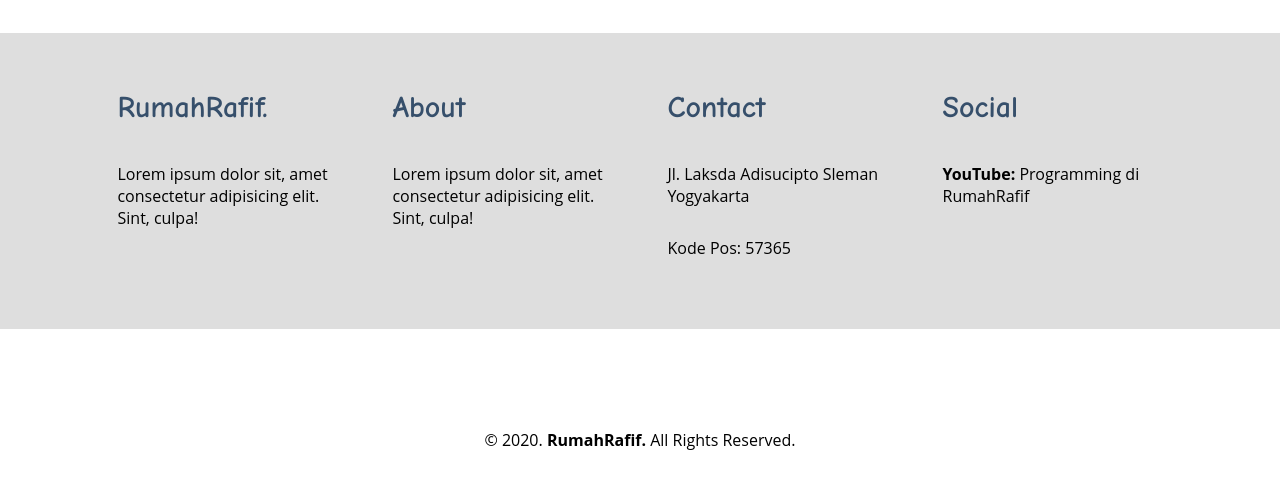
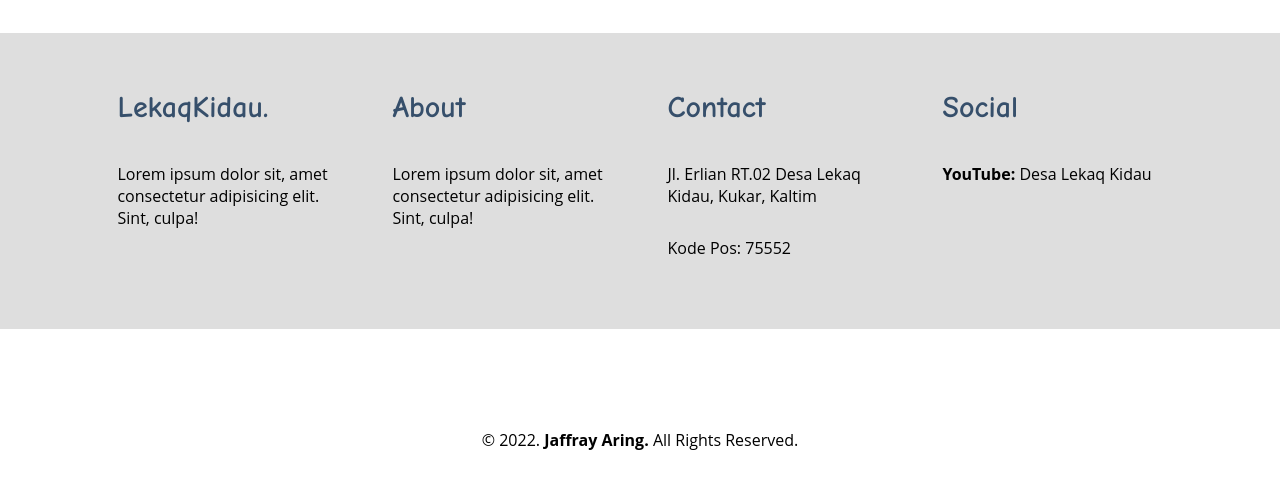
Before and after one commit to UmanTungUbi/lekaqkidau, a plain HTML site: page index.html in a window 1280 px wide. Shown: the part 1894-2383 px from the top of the page. Drawn offline with Linux system fonts and the light colour scheme.

Commit message:
Update index.html

```diff
--- a/index.html
+++ b/index.html
@@ -116,7 +116,7 @@
         <div class="wrapper">
             <div class="footer">
                 <div class="footer-section">
-                    <h3>RumahRafif.</h3>
+                    <h3>LekaqKidau.</h3>
                     <p>Lorem ipsum dolor sit, amet consectetur adipisicing elit. Sint, culpa!</p>
                 </div>
                 <div class="footer-section">
@@ -125,12 +125,12 @@
                 </div>
                 <div class="footer-section">
                     <h3>Contact</h3>
-                    <p>Jl. Laksda Adisucipto Sleman Yogyakarta</p>
-                    <p>Kode Pos: 57365</p>
+                    <p>Jl. Erlian RT.02 Desa Lekaq Kidau, Kukar, Kaltim</p>
+                    <p>Kode Pos: 75552</p>
                 </div>
                 <div class="footer-section">
                     <h3>Social</h3>
-                    <p><b>YouTube: </b>Programming di RumahRafif</p>
+                    <p><b>YouTube: </b>Desa Lekaq Kidau</p>
                 </div>
             </div>
         </div>
@@ -138,7 +138,7 @@
 
     <div id="copyright">
         <div class="wrapper">
-            &copy; 2020. <b>RumahRafif.</b> All Rights Reserved.
+            &copy; 2022. <b>Jaffray Aring.</b> All Rights Reserved.
         </div>
     </div>
 
```
